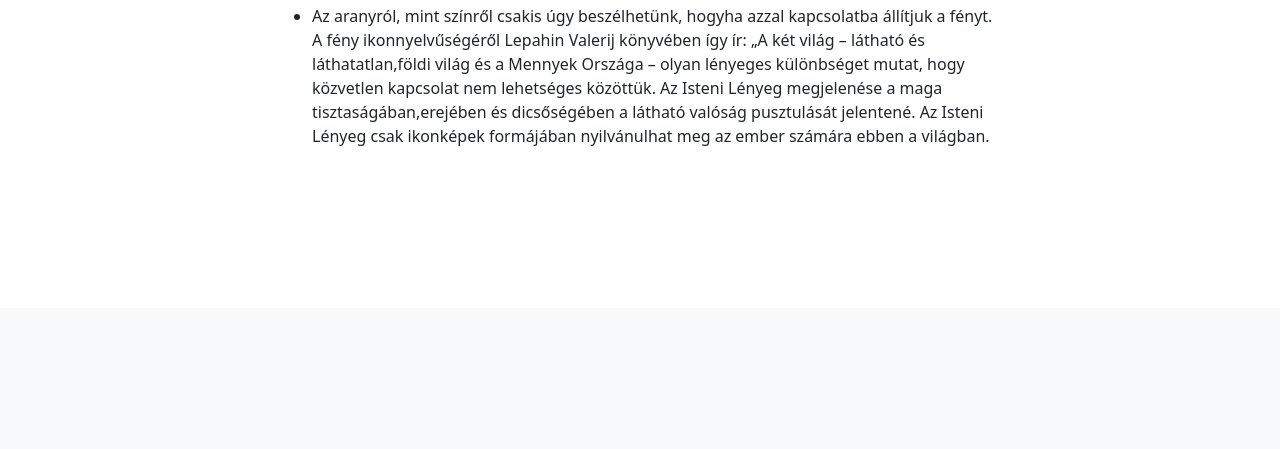
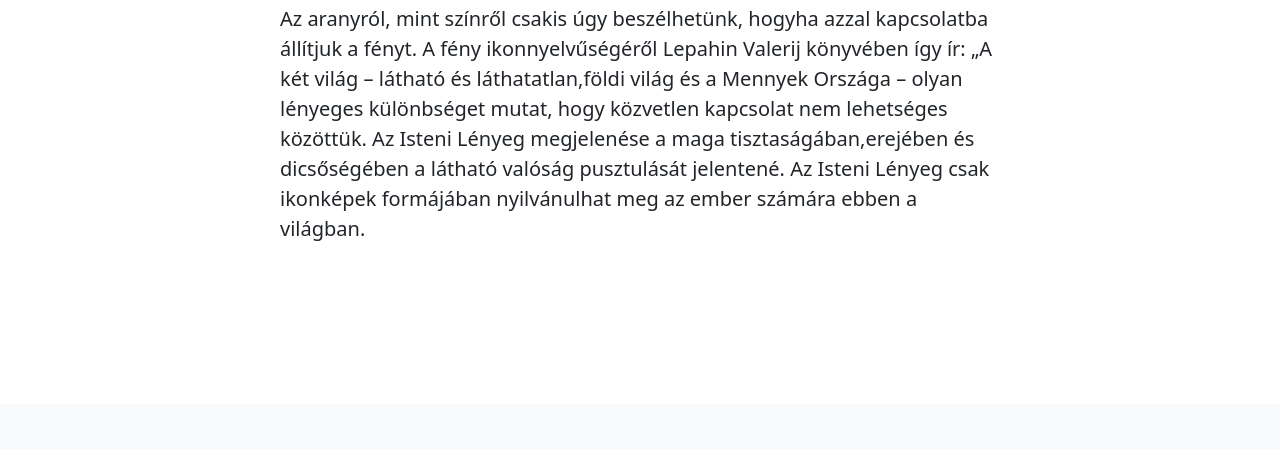
Before and after one commit to bankitomi26/vermalung, a plain HTML site: page index.html in a window 1280 px wide. Shown: the part 584-1033 px from the top of the page. Drawn offline with nearby package versions, Linux system fonts and the light colour scheme.

Commit message:
Update index.html

```diff
--- a/index.html
+++ b/index.html
@@ -39,13 +39,12 @@
                 <div class="row gx-4 justify-content-center">
                     <div class="col-lg-8">
                         <h2>Gold</h2>
-                                                <ul>                            <li>Az aranyról, mint színről csakis úgy beszélhetünk, hogyha azzal kapcsolatba állítjuk a fényt. A
+                                              <p class="lead">  Az aranyról, mint színről csakis úgy beszélhetünk, hogyha azzal kapcsolatba állítjuk a fényt. A
 fény ikonnyelvűségéről Lepahin Valerij könyvében így ír: „A két világ – látható és láthatatlan,földi világ és a Mennyek Országa – olyan lényeges különbséget mutat, hogy közvetlen
 kapcsolat nem lehetséges közöttük. Az Isteni Lényeg megjelenése a maga tisztaságában,erejében és dicsőségében a látható valóság pusztulását jelentené. Az Isteni Lényeg csak
-ikonképek formájában nyilvánulhat meg az ember számára ebben a világban.</li>
+ikonképek formájában nyilvánulhat meg az ember számára ebben a világban.</p>
 
-                        </ul>
-                    </div>
+                                            </div>
                 </div>
             </div>
         </section>
```
